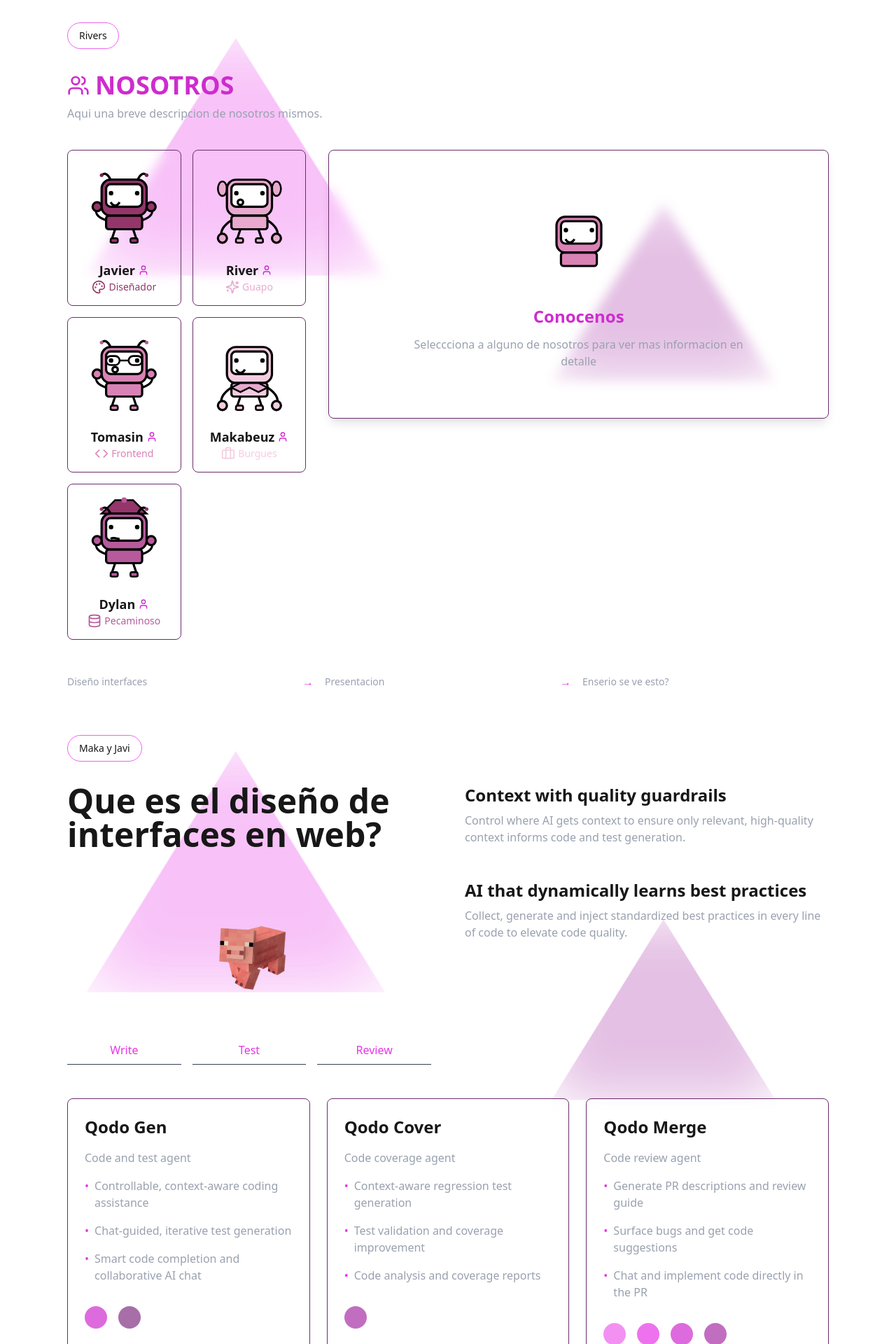
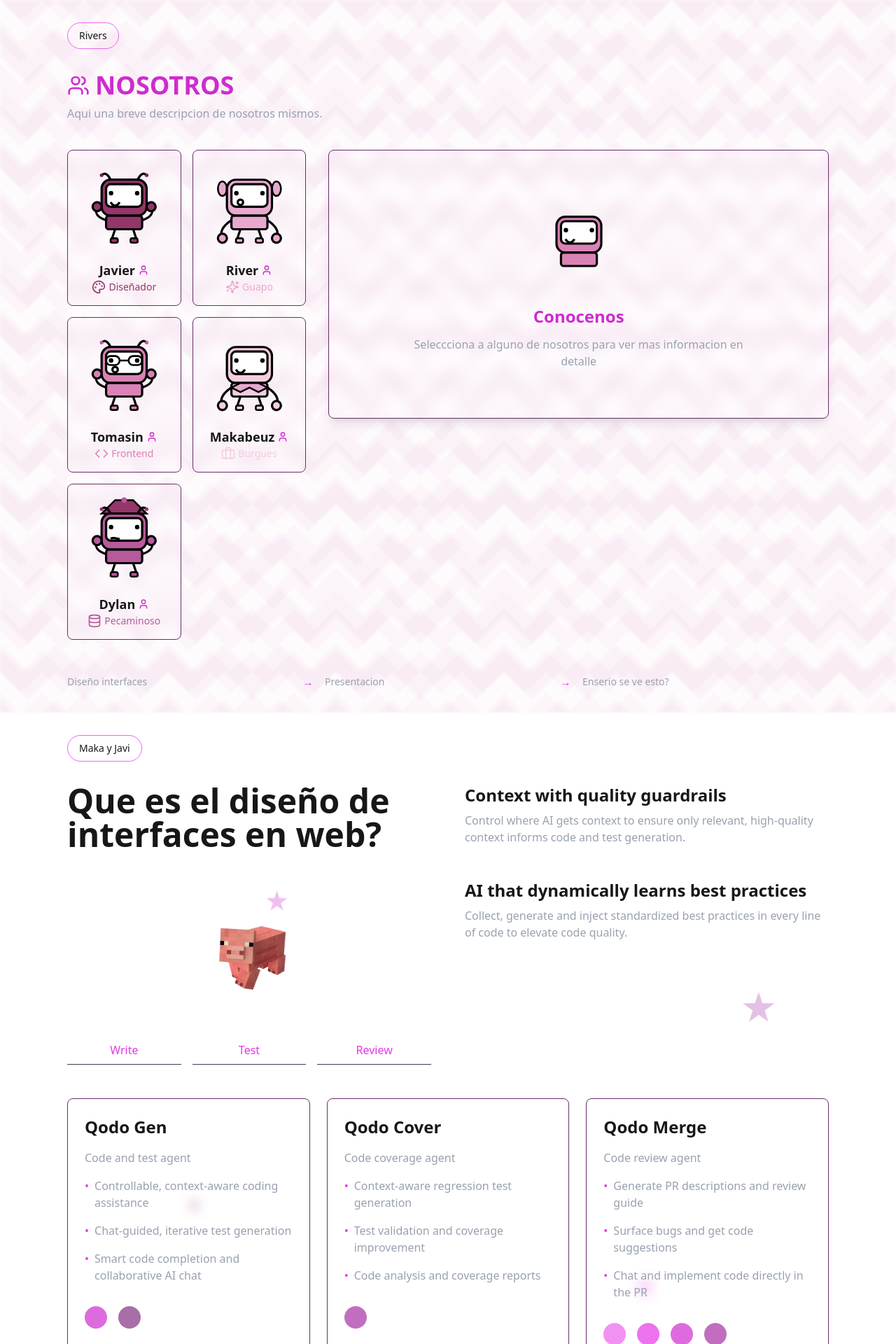
Before and after one commit to T0m4s1n/consulta, a Next.js app: page / in a window 1280 px wide. Shown: the top 1920 px of the page at 70% size. Built offline with nearby package versions, Linux system fonts and the light colour scheme.

Commit message:
gradient

```diff
--- a/app/Presentation.tsx
+++ b/app/Presentation.tsx
@@ -341,86 +341,39 @@
 
   return (
     <div className="relative w-full min-h-screen text-foreground bg-background font-sans overflow-hidden">
+      {/* Rhombus Pattern Background */}
       <div className="absolute inset-0 overflow-hidden">
         <div
-          className="absolute w-1/3 h-1/3 bg-orchid-500 opacity-30"
+          className="absolute inset-0"
           style={{
-            clipPath: 'polygon(50% 0%, 0% 100%, 100% 100%)',
-            filter: 'blur(50px)',
-            top: '5%',
-            left: '10%',
-            animation: 'float1 8s ease-in-out infinite',
-            animationDelay: '0s'
+            backgroundImage: `
+              linear-gradient(135deg, rgba(183, 90, 156, 0.05) 25%, transparent 25%),
+              linear-gradient(225deg, rgba(183, 90, 156, 0.05) 25%, transparent 25%),
+              linear-gradient(45deg, rgba(183, 90, 156, 0.05) 25%, transparent 25%),
+              linear-gradient(315deg, rgba(183, 90, 156, 0.05) 25%, transparent 25%)
+            `,
+            backgroundPosition: '40px 0, 40px 0, 0 0, 0 0',
+            backgroundSize: '80px 80px',
+            backgroundColor: 'rgba(217, 130, 181, 0.03)',
+            backgroundBlendMode: 'multiply',
+            filter: 'blur(2px)'
           }}
         />
         <div
-          className="absolute w-1/4 h-1/4 bg-orchid-700 opacity-30"
+          className="absolute inset-0"
           style={{
-            clipPath: 'polygon(50% 0%, 0% 100%, 100% 100%)',
-            filter: 'blur(40px)',
-            top: '30%',
-            right: '15%',
-            transform: 'rotate(180deg)',
-            animation: 'float2 10s ease-in-out infinite',
-            animationDelay: '2s'
+            backgroundImage: `
+              linear-gradient(135deg, rgba(233, 169, 207, 0.07) 25%, transparent 25%),
+              linear-gradient(225deg, rgba(233, 169, 207, 0.07) 25%, transparent 25%),
+              linear-gradient(45deg, rgba(233, 169, 207, 0.07) 25%, transparent 25%),
+              linear-gradient(315deg, rgba(233, 169, 207, 0.07) 25%, transparent 25%)
+            `,
+            backgroundPosition: '30px 0, 30px 0, 0 0, 0 0',
+            backgroundSize: '60px 60px',
+            backgroundBlendMode: 'multiply',
           }}
         />
       </div>
-      <style jsx>{`
-        @keyframes float1 {
-          0% {
-            transform: translateY(0px) rotate(0deg);
-          }
-          25% {
-            transform: translateY(-15px) rotate(2deg);
-          }
-          50% {
-            transform: translateY(0px) rotate(0deg);
-          }
-          75% {
-            transform: translateY(15px) rotate(-2deg);
-          }
-          100% {
-            transform: translateY(0px) rotate(0deg);
-          }
-        }
-
-        @keyframes float2 {
-          0% {
-            transform: translateY(0px) rotate(180deg);
-          }
-          25% {
-            transform: translateY(-15px) rotate(182deg);
-          }
-          50% {
-            transform: translateY(0px) rotate(180deg);
-          }
-          75% {
-            transform: translateY(15px) rotate(178deg);
-          }
-          100% {
-            transform: translateY(0px) rotate(180deg);
-          }
-        }
-
-        @keyframes float3 {
-          0% {
-            transform: translateY(0px) rotate(60deg);
-          }
-          25% {
-            transform: translateY(-15px) rotate(62deg);
-          }
-          50% {
-            transform: translateY(0px) rotate(60deg);
-          }
-          75% {
-            transform: translateY(15px) rotate(58deg);
-          }
-          100% {
-            transform: translateY(0px) rotate(60deg);
-          }
-        }
-      `}</style>
 
       <div className="relative z-10 max-w-6xl mx-auto p-8">
         <div className="mb-8">
--- a/app/slide.tsx
+++ b/app/slide.tsx
@@ -7,30 +7,52 @@
   return (
     <div className="relative w-full min-h-screen text-foreground bg-background font-sans overflow-hidden">
       <div className="absolute inset-0 overflow-hidden">
+        {/* Replaced triangle with star */}
         <div
-          className="absolute w-1/3 h-1/3 bg-orchid-500 opacity-30"
+          className="absolute w-12 h-12 bg-orchid-700 opacity-30"
           style={{
-            clipPath: 'polygon(50% 0%, 0% 100%, 100% 100%)',
-            filter: 'blur(50px)',
-            top: '5%',
-            left: '10%',
-            animation: 'float1 8s ease-in-out infinite',
-            animationDelay: '0s'
-          }}
-        />
-        <div
-          className="absolute w-1/4 h-1/4 bg-orchid-700 opacity-30"
-          style={{
-            clipPath: 'polygon(50% 0%, 0% 100%, 100% 100%)',
-            filter: 'blur(40px)',
-            top: '30%',
+            clipPath: 'polygon(50% 0%, 61% 35%, 98% 35%, 68% 57%, 79% 91%, 50% 70%, 21% 91%, 32% 57%, 2% 35%, 39% 35%)',
+            filter: 'blur(4px)',
+            top: '40%',
             right: '15%',
-            transform: 'rotate(180deg)',
             animation: 'float2 10s ease-in-out infinite',
             animationDelay: '2s'
           }}
         />
-
+        {/* Added more small stars */}
+        <div
+          className="absolute w-8 h-8 bg-orchid-600 opacity-30"
+          style={{
+            clipPath: 'polygon(50% 0%, 61% 35%, 98% 35%, 68% 57%, 79% 91%, 50% 70%, 21% 91%, 32% 57%, 2% 35%, 39% 35%)',
+            filter: 'blur(3px)',
+            top: '25%',
+            left: '30%',
+            animation: 'float3 7s ease-in-out infinite',
+            animationDelay: '1s'
+          }}
+        />
+        <div
+          className="absolute w-10 h-10 bg-orchid-400 opacity-30"
+          style={{
+            clipPath: 'polygon(50% 0%, 61% 35%, 98% 35%, 68% 57%, 79% 91%, 50% 70%, 21% 91%, 32% 57%, 2% 35%, 39% 35%)',
+            filter: 'blur(4px)',
+            bottom: '20%',
+            right: '25%',
+            animation: 'float1 9s ease-in-out infinite',
+            animationDelay: '3s'
+          }}
+        />
+        <div
+          className="absolute w-6 h-6 bg-orchid-800 opacity-30"
+          style={{
+            clipPath: 'polygon(50% 0%, 61% 35%, 98% 35%, 68% 57%, 79% 91%, 50% 70%, 21% 91%, 32% 57%, 2% 35%, 39% 35%)',
+            filter: 'blur(2px)',
+            bottom: '30%',
+            left: '20%',
+            animation: 'float2 11s ease-in-out infinite',
+            animationDelay: '4s'
+          }}
+        />
       </div>
       <style jsx>{`
         @keyframes float1 {
--- a/app/window.tsx
+++ b/app/window.tsx
@@ -27,16 +27,61 @@
     <div className="relative w-full min-h-screen text-foreground bg-background font-sans overflow-hidden">
       {/* Blurred Background Elements */}
       <div className="absolute inset-0 overflow-hidden">
-        {/* Triangle 1 */}
+        {/* Star 1 - Replaced triangle */}
         <div
-          className="absolute w-1/3 h-1/3 bg-orchid-500 opacity-30"
+          className="absolute w-16 h-16 bg-orchid-500 opacity-30"
           style={{
-            clipPath: 'polygon(50% 0%, 0% 100%, 100% 100%)',
-            filter: 'blur(50px)',
-            top: '5%',
+            clipPath: 'polygon(50% 0%, 61% 35%, 98% 35%, 68% 57%, 79% 91%, 50% 70%, 21% 91%, 32% 57%, 2% 35%, 39% 35%)',
+            filter: 'blur(5px)',
+            top: '15%',
             left: '10%',
             animation: 'float1 8s ease-in-out infinite',
             animationDelay: '0s'
+          }}
+        />
+        {/* Added additional stars */}
+        <div
+          className="absolute w-12 h-12 bg-orchid-700 opacity-30"
+          style={{
+            clipPath: 'polygon(50% 0%, 61% 35%, 98% 35%, 68% 57%, 79% 91%, 50% 70%, 21% 91%, 32% 57%, 2% 35%, 39% 35%)',
+            filter: 'blur(4px)',
+            top: '40%',
+            right: '15%',
+            animation: 'float2 10s ease-in-out infinite',
+            animationDelay: '2s'
+          }}
+        />
+        <div
+          className="absolute w-8 h-8 bg-orchid-600 opacity-30"
+          style={{
+            clipPath: 'polygon(50% 0%, 61% 35%, 98% 35%, 68% 57%, 79% 91%, 50% 70%, 21% 91%, 32% 57%, 2% 35%, 39% 35%)',
+            filter: 'blur(3px)',
+            top: '25%',
+            left: '30%',
+            animation: 'float3 7s ease-in-out infinite',
+            animationDelay: '1s'
+          }}
+        />
+        <div
+          className="absolute w-10 h-10 bg-orchid-400 opacity-30"
+          style={{
+            clipPath: 'polygon(50% 0%, 61% 35%, 98% 35%, 68% 57%, 79% 91%, 50% 70%, 21% 91%, 32% 57%, 2% 35%, 39% 35%)',
+            filter: 'blur(4px)',
+            bottom: '20%',
+            right: '25%',
+            animation: 'float1 9s ease-in-out infinite',
+            animationDelay: '3s'
+          }}
+        />
+        <div
+          className="absolute w-6 h-6 bg-orchid-800 opacity-30"
+          style={{
+            clipPath: 'polygon(50% 0%, 61% 35%, 98% 35%, 68% 57%, 79% 91%, 50% 70%, 21% 91%, 32% 57%, 2% 35%, 39% 35%)',
+            filter: 'blur(2px)',
+            bottom: '30%',
+            left: '20%',
+            animation: 'float2 11s ease-in-out infinite',
+            animationDelay: '4s'
           }}
         />
       </div>
```
